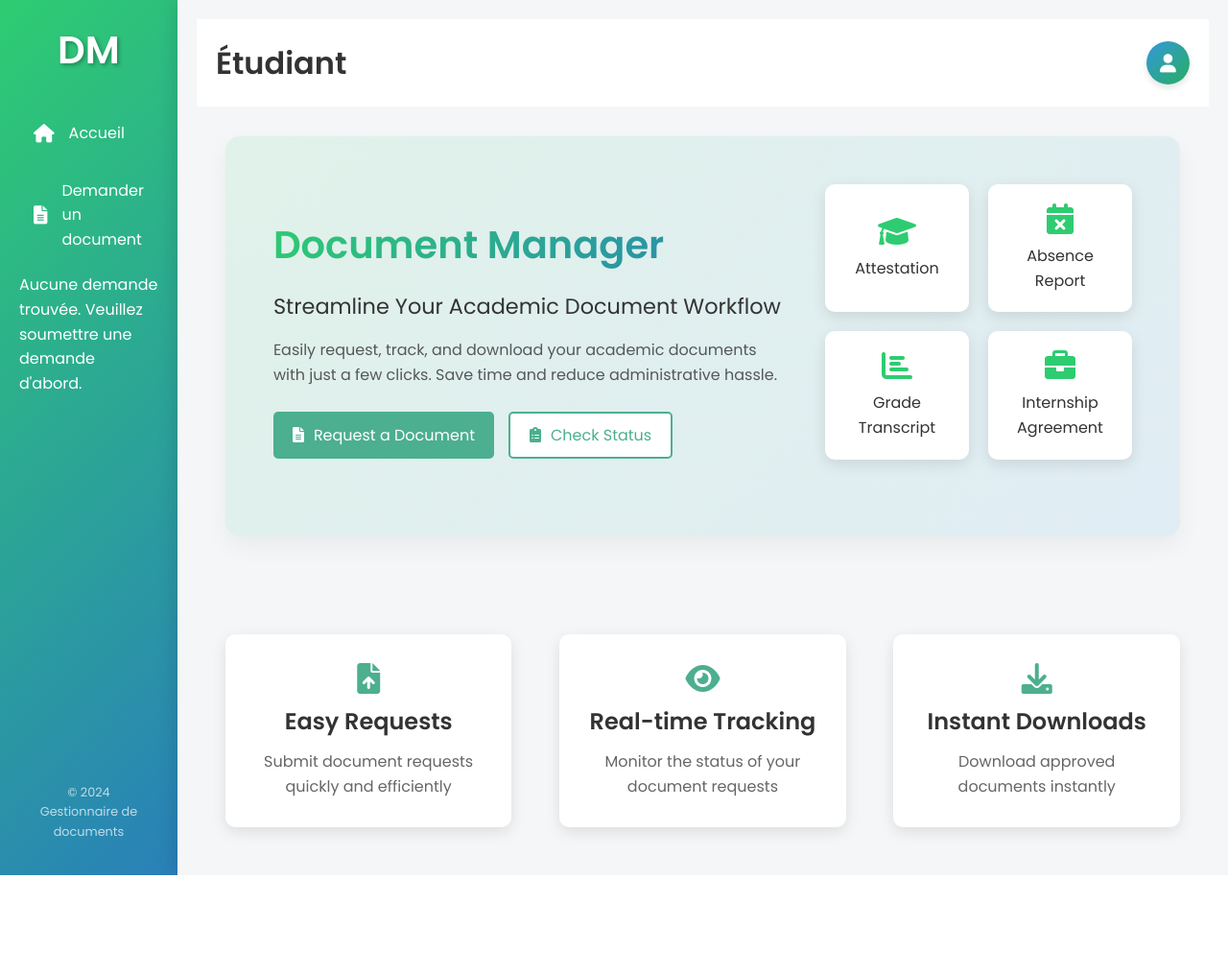
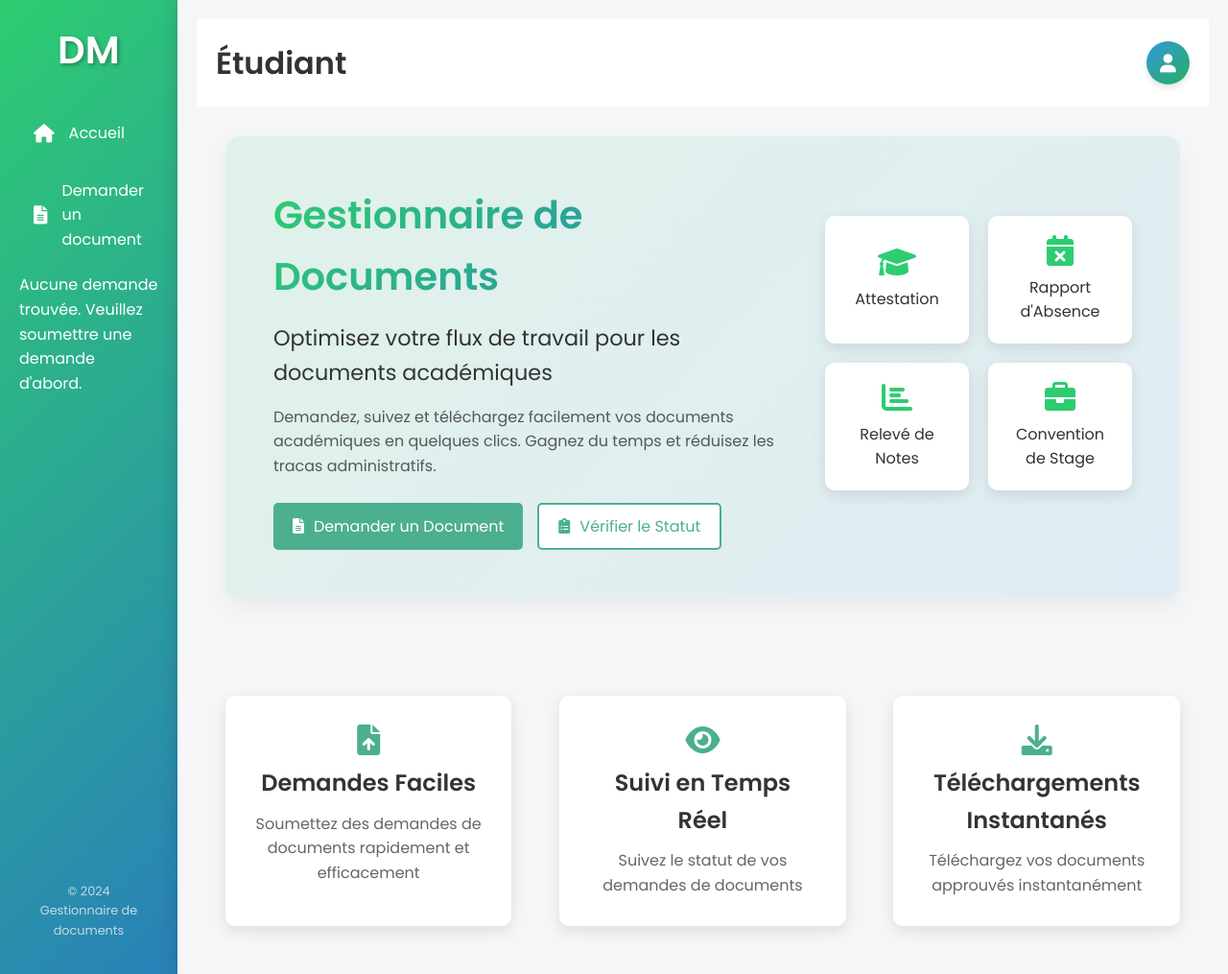
Before and after one commit to samikhalfi/document_manager, a Flask app: page /etudiant in a window 1280 px wide. Shown: the whole page at 96% size. Before the commit the page ends 912 px from the top, so only its background shows below. Run offline with Flask 3, Linux system fonts and the light colour scheme.

Commit message:
Update etudiant.html

```diff
--- a/app/templates/etudiant.html
+++ b/app/templates/etudiant.html
@@ -2,21 +2,21 @@
 
 {% block content %}
 <div class="home-container">
-    <!-- Hero Section -->
+    <!-- Section Héros -->
     <div class="home-hero">
         <div class="hero-content">
-            <h1 class="hero-title">Document Manager</h1>
-            <p class="hero-subtitle">Streamline Your Academic Document Workflow</p>
+            <h1 class="hero-title">Gestionnaire de Documents</h1>
+            <p class="hero-subtitle">Optimisez votre flux de travail pour les documents académiques</p>
             <p class="hero-description">
-                Easily request, track, and download your academic documents
-                with just a few clicks. Save time and reduce administrative hassle.
+                Demandez, suivez et téléchargez facilement vos documents académiques
+                en quelques clics. Gagnez du temps et réduisez les tracas administratifs.
             </p>
             <div class="hero-actions">
                 <a href="/request" class="btn btn-primary">
-                    <i class="fas fa-file-alt"></i> Request a Document
+                    <i class="fas fa-file-alt"></i> Demander un Document
                 </a>
                 <a href="/status" class="btn btn-secondary">
-                    <i class="fas fa-clipboard-list"></i> Check Status
+                    <i class="fas fa-clipboard-list"></i> Vérifier le Statut
                 </a>
             </div>
         </div>
@@ -28,36 +28,36 @@
                 </div>
                 <div class="document-icon absence">
                     <i class="fas fa-calendar-times"></i>
-                    <span>Absence Report</span>
+                    <span>Rapport d'Absence</span>
                 </div>
                 <div class="document-icon grades">
                     <i class="fas fa-chart-bar"></i>
-                    <span>Grade Transcript</span>
+                    <span>Relevé de Notes</span>
                 </div>
                 <div class="document-icon internship">
                     <i class="fas fa-briefcase"></i>
-                    <span>Internship Agreement</span>
+                    <span>Convention de Stage</span>
                 </div>
             </div>
         </div>
     </div>
 
-    <!-- Features Section -->
+    <!-- Section Fonctionnalités -->
     <div class="home-features">
         <div class="feature">
             <i class="fas fa-file-upload"></i>
-            <h3>Easy Requests</h3>
-            <p>Submit document requests quickly and efficiently</p>
+            <h3>Demandes Faciles</h3>
+            <p>Soumettez des demandes de documents rapidement et efficacement</p>
         </div>
         <div class="feature">
             <i class="fas fa-eye"></i>
-            <h3>Real-time Tracking</h3>
-            <p>Monitor the status of your document requests</p>
+            <h3>Suivi en Temps Réel</h3>
+            <p>Suivez le statut de vos demandes de documents</p>
         </div>
         <div class="feature">
             <i class="fas fa-download"></i>
-            <h3>Instant Downloads</h3>
-            <p>Download approved documents instantly</p>
+            <h3>Téléchargements Instantanés</h3>
+            <p>Téléchargez vos documents approuvés instantanément</p>
         </div>
     </div>
 </div>
```
